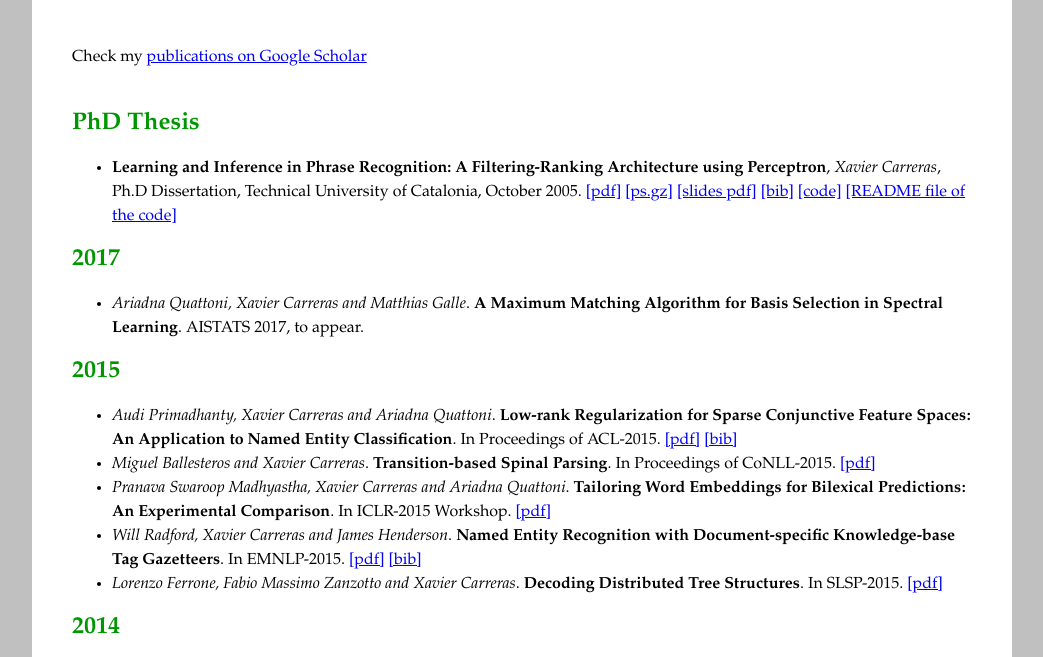
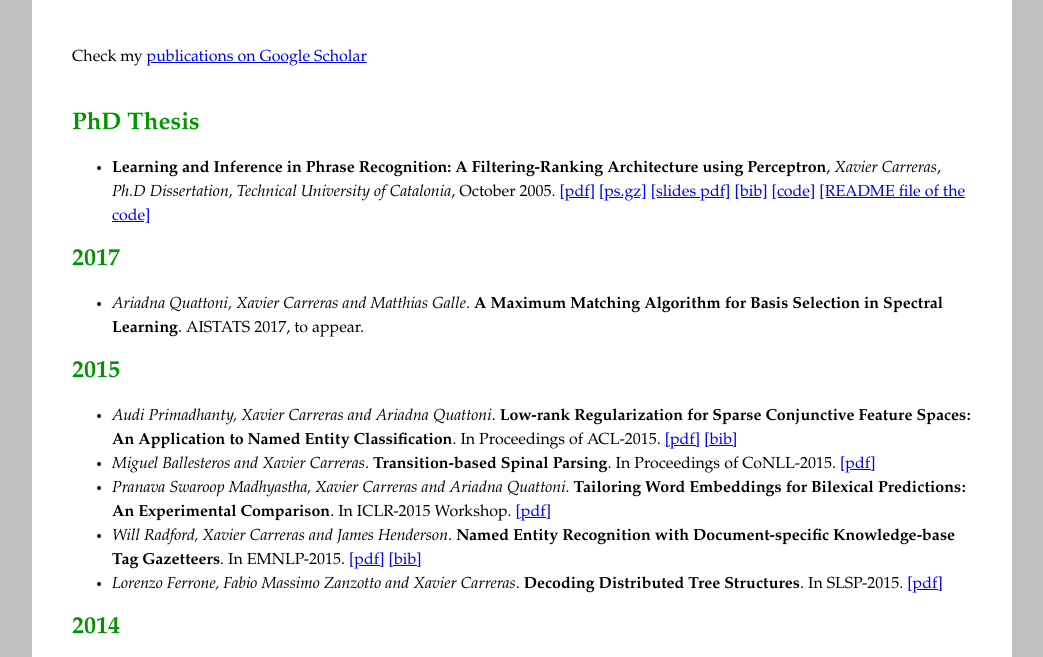
Before and after one commit to xaviercarreras/xaviercarreras.github.io, a plain HTML site: page publications.html in a window 1280 px wide. Shown: the part 121-778 px from the top of the page, without its empty margins (118-1161 px from the left). Drawn offline with Linux system fonts and the light colour scheme.

Commit message:
style edits

```diff
--- a/mystyle.css
+++ b/mystyle.css
@@ -59,4 +59,5 @@ span.author {
 }
 
 span.venue {
+    font-style: oblique;
 }
--- a/publications.html
+++ b/publications.html
@@ -26,7 +26,7 @@
       <li>
 	<span class="title">Learning and Inference in Phrase Recognition: A Filtering-Ranking Architecture using Perceptron</span>,
 	<span class="author">Xavier Carreras</span>,
-	Ph.D Dissertation, Technical University of Catalonia, October 2005.
+	<span class="venue">Ph.D Dissertation, Technical University of Catalonia</span>, October 2005.
 	<a href="pubs/tesi.pdf">[pdf]</a>
 	<a href="pubs/tesi.ps.gz">[ps.gz]</a>
 	<a href="pubs/tesi-talk.pdf">[slides pdf]</a>
```
